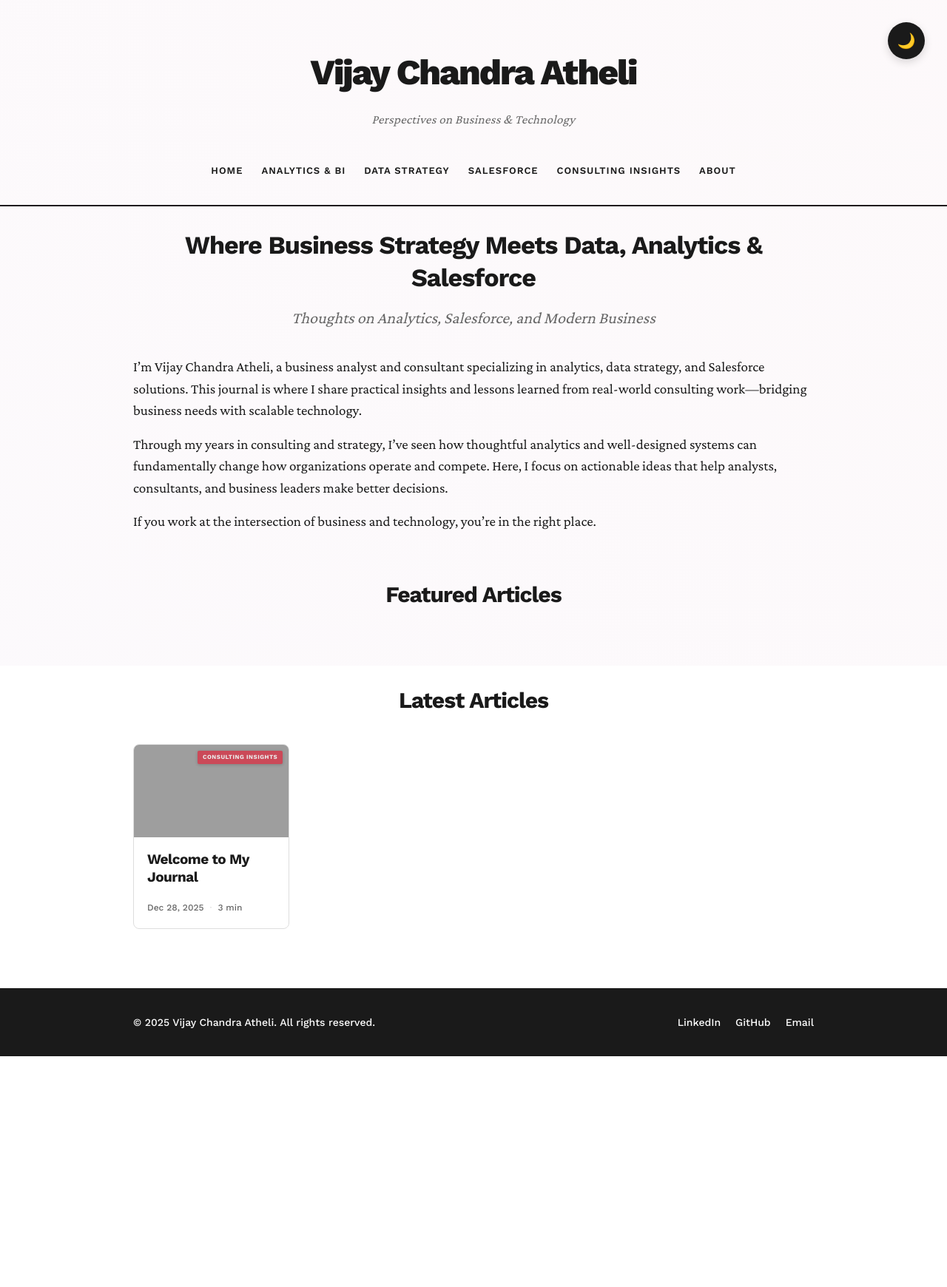
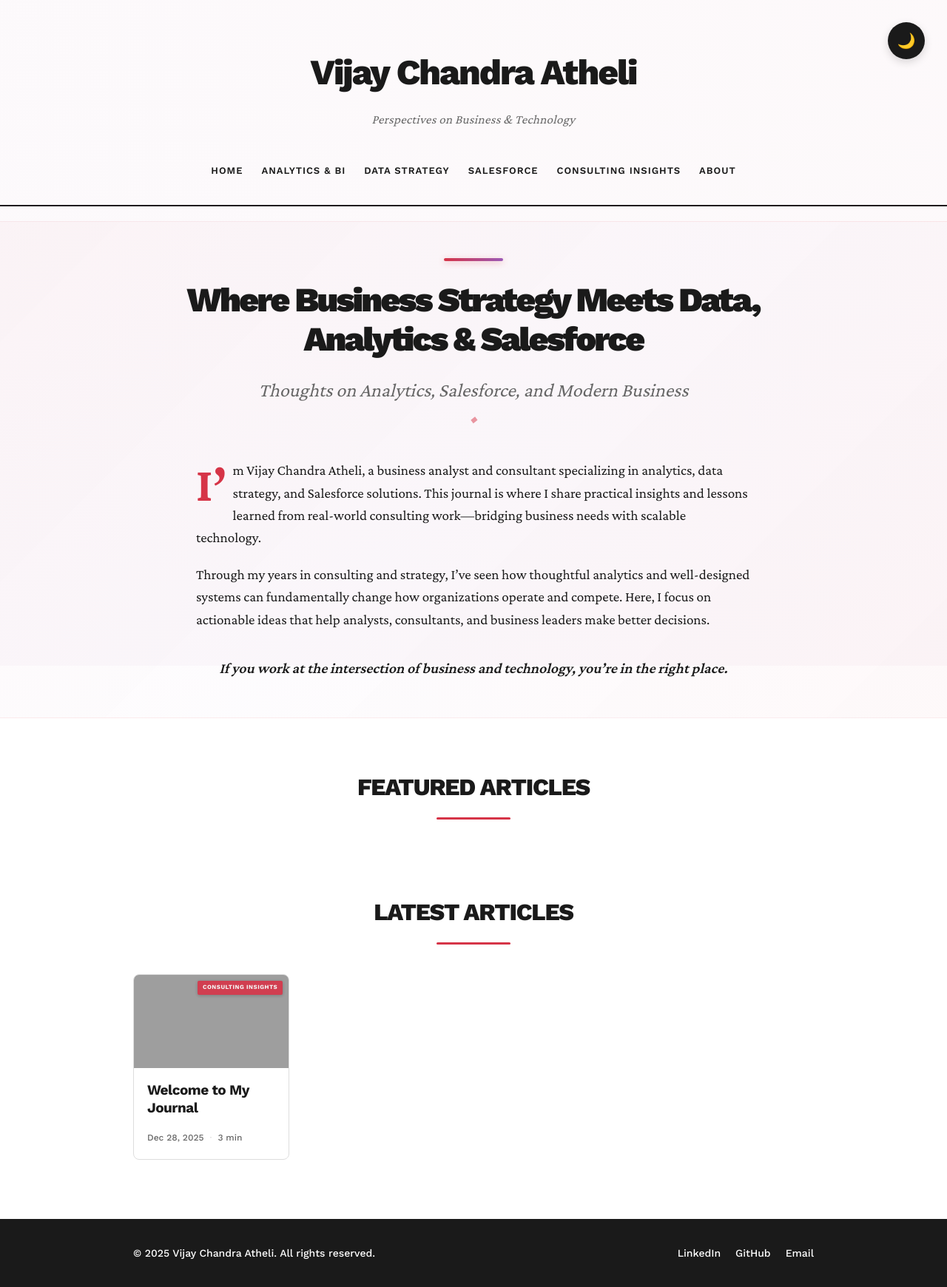
Before and after one commit to VijayChandraAtheli/vijaychandraatheli.com, a Jekyll site: the page built from index.md, in a window 1280 px wide. Shown: the whole page at 74% size. Built offline with Jekyll 4.4.1, drawn with Linux system fonts in a browser that asks for light colours; before the commit the page ends 1428 px from its top, so only the background shows below that; grey boxes are pictures that could not be loaded.

Commit message:
CSS Changes new

```diff
--- a/assets/css/main.css
+++ b/assets/css/main.css
@@ -1,5 +1,6 @@
 /* ==========================================================================
    VIJAY'S JOURNAL - COMPLETE STYLESHEET
+   Magazine-style design with visual enhancements
    ========================================================================== */
 
 /* ==========================================================================
@@ -134,7 +135,7 @@ body.dark-mode .theme-toggle {
 header {
     max-width: 100%;
     padding: 60px 40px 35px 40px;
-    margin: 0 0 30px 0;
+    margin: 0 0 20px 0;
     text-align: center;
     border-bottom: 2px solid var(--dark);
     animation: fadeInDown 0.8s ease;
@@ -265,61 +266,147 @@ body.dark-mode footer {
 }
 
 /* ==========================================================================
-   HOME PAGE - INTRODUCTION
+   HOME PAGE - MAGAZINE-STYLE HERO SECTION
    ========================================================================== */
 
 .home-intro {
-    margin-bottom: 60px;
+    margin-bottom: 70px;
     animation: fadeIn 1s ease;
+    position: relative;
+    padding: 50px 0;
 }
 
-@keyframes fadeIn {
-    from { opacity: 0; }
-    to { opacity: 1; }
+/* Subtle background with gradient overlay */
+.home-intro::before {
+    content: '';
+    position: absolute;
+    top: 0;
+    left: 50%;
+    transform: translateX(-50%);
+    width: 100vw;
+    height: 100%;
+    background:
+        linear-gradient(135deg,
+            rgba(214, 52, 71, 0.03) 0%,
+            rgba(155, 89, 182, 0.02) 50%,
+            rgba(214, 52, 71, 0.03) 100%
+        );
+    z-index: -1;
+    pointer-events: none;
+    border-top: 1px solid rgba(214, 52, 71, 0.08);
+    border-bottom: 1px solid rgba(214, 52, 71, 0.08);
 }
 
+/* Main Heading - Bold Magazine Style */
 .home-intro h2 {
     font-family: 'Work Sans', sans-serif;
-    font-size: 34px;
-    font-weight: 700;
-    margin-bottom: 18px;
-    letter-spacing: -1px;
+    font-size: 46px;
+    font-weight: 900;
+    margin-bottom: 25px;
+    letter-spacing: -2.5px;
     text-align: center;
-    line-height: 1.3;
+    line-height: 1.15;
+    position: relative;
+    padding-top: 30px;
+    color: var(--dark);
 }
 
+/* Decorative accent line above heading */
+.home-intro h2::before {
+    content: '';
+    position: absolute;
+    top: 0;
+    left: 50%;
+    transform: translateX(-50%);
+    width: 80px;
+    height: 4px;
+    background: linear-gradient(90deg, var(--accent), var(--gradient-end));
+    border-radius: 2px;
+    box-shadow: 0 2px 8px rgba(214, 52, 71, 0.3);
+}
+
+/* Subheading - Editorial Italic Style */
 .home-intro h3 {
     font-family: 'Crimson Pro', serif;
-    font-size: 22px;
+    font-size: 26px;
     font-weight: 400;
     font-style: italic;
     color: var(--gray);
-    margin-bottom: 35px;
+    margin-bottom: 45px;
     text-align: center;
     line-height: 1.4;
+    position: relative;
+    padding-bottom: 30px;
 }
 
+/* Decorative underline for subheading */
+.home-intro h3::after {
+    content: '◆';
+    position: absolute;
+    bottom: 0;
+    left: 50%;
+    transform: translateX(-50%);
+    color: var(--accent);
+    font-size: 12px;
+    opacity: 0.5;
+}
+
+/* Intro Paragraphs - Magazine Body Copy */
 .home-intro p {
     font-size: 19px;
-    line-height: 1.55;
-    margin-bottom: 0.85em;
+    line-height: 1.6;
+    margin-bottom: 1em;
+    max-width: 750px;
+    margin-left: auto;
+    margin-right: auto;
+}
+
+.home-intro p:first-of-type::first-letter {
+    font-size: 3.5em;
+    line-height: 0.9;
+    float: left;
+    margin: 0.05em 0.12em 0 0;
+    font-weight: 700;
+    color: var(--accent);
 }
 
 .home-intro p:last-of-type {
     margin-bottom: 0;
+    font-weight: 600;
+    font-style: italic;
+    padding-top: 15px;
+    text-align: center;
+    font-size: 20px;
 }
 
 /* ==========================================================================
-   SECTION TITLES
+   SECTION TITLES - Magazine Editorial Style
    ========================================================================== */
 
 .section-title {
     font-family: 'Work Sans', sans-serif;
-    font-size: 30px;
-    font-weight: 700;
-    margin-bottom: 35px;
-    letter-spacing: -1px;
+    font-size: 32px;
+    font-weight: 800;
+    margin-bottom: 40px;
+    letter-spacing: -1.2px;
     text-align: center;
+    text-transform: uppercase;
+    position: relative;
+    padding-bottom: 18px;
+    margin-top: 20px;
+}
+
+/* Decorative underline for section titles */
+.section-title::after {
+    content: '';
+    position: absolute;
+    bottom: 0;
+    left: 50%;
+    transform: translateX(-50%);
+    width: 100px;
+    height: 3px;
+    background: var(--accent);
+    border-radius: 2px;
 }
 
 /* ==========================================================================
@@ -417,7 +504,7 @@ body.dark-mode .article-card:hover {
     opacity: 0.1;
 }
 
-/* Category Badge (Top-Right Corner - MUCH SMALLER) */
+/* Category Badge (Top-Right Corner - TINY) */
 .card-category {
     position: absolute;
     top: 8px;
@@ -433,7 +520,7 @@ body.dark-mode .article-card:hover {
     border-radius: 2px;
     box-shadow: 0 1px 4px rgba(0,0,0,0.25);
     z-index: 10;
-    opacity: 0.8;
+    opacity: 0.9;
 }
 
 /* Card Content */
@@ -517,6 +604,11 @@ body.dark-mode .article-card:hover {
 
 .post {
     animation: fadeIn 1s ease;
+}
+
+@keyframes fadeIn {
+    from { opacity: 0; }
+    to { opacity: 1; }
 }
 
 .article-header {
@@ -806,11 +898,15 @@ body.dark-mode .article-footer {
 
 .page {
     animation: fadeIn 1s ease;
+    margin-top: 0;
+    padding-top: 0;
 }
 
 .page-header {
     text-align: center;
-    margin-bottom: 35px;
+    margin-bottom: 28px;
+    margin-top: 0;
+    padding-top: 0;
 }
 
 .page-title {
@@ -818,13 +914,14 @@ body.dark-mode .article-footer {
     font-size: 44px;
     font-weight: 800;
     letter-spacing: -2px;
-    margin-bottom: 16px;
+    margin-bottom: 14px;
+    margin-top: 0;
 }
 
 .page-subtitle {
     font-size: 20px;
     color: var(--gray);
-    line-height: 1.45;
+    line-height: 1.4;
 }
 
 .page-content {
@@ -879,7 +976,7 @@ body.dark-mode .article-footer {
 
     header {
         padding: 50px 30px 28px 30px;
-        margin-bottom: 25px;
+        margin-bottom: 18px;
     }
 
     .site-title {
@@ -901,6 +998,15 @@ body.dark-mode .article-footer {
         font-size: 40px;
         letter-spacing: -1.5px;
     }
+
+    .home-intro h2 {
+        font-size: 36px;
+        letter-spacing: -2px;
+    }
+
+    .home-intro h3 {
+        font-size: 22px;
+    }
 }
 
 /* Mobile */
@@ -915,7 +1021,7 @@ body.dark-mode .article-footer {
 
     header {
         padding: 45px 20px 22px 20px;
-        margin-bottom: 20px;
+        margin-bottom: 15px;
     }
 
     .site-title {
@@ -975,20 +1081,31 @@ body.dark-mode .article-footer {
         font-size: 26px;
     }
 
+    .home-intro {
+        padding: 35px 0;
+    }
+
     .home-intro h2 {
-        font-size: 28px;
+        font-size: 32px;
+        letter-spacing: -1.5px;
+        padding-top: 25px;
     }
 
     .home-intro h3 {
-        font-size: 19px;
+        font-size: 20px;
+        padding-bottom: 25px;
     }
 
     .home-intro p {
         font-size: 17px;
     }
 
+    .home-intro p:first-of-type::first-letter {
+        font-size: 3em;
+    }
+
     .page-header {
-        margin-bottom: 28px;
+        margin-bottom: 25px;
     }
 
     .page-title {
@@ -1013,4 +1130,8 @@ body.dark-mode .article-footer {
     .card-title {
         font-size: 17px;
     }
+
+    .home-intro h2 {
+        font-size: 28px;
+    }
 }
```
